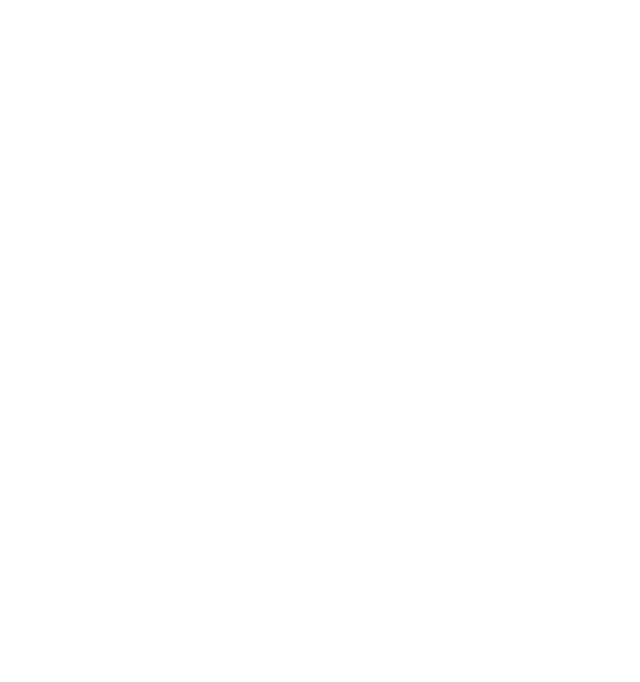
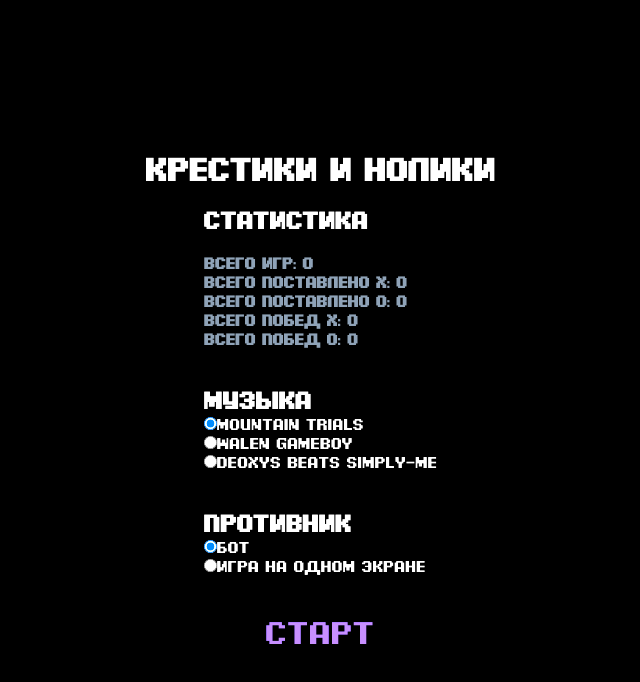
Before and after one commit to cu-e/tic-tac-toe-tochka, a React (Vite) app: page / in a window 1280 px wide. Shown: the top 682 px of the page, without its empty margins (319-959 px from the left). Built offline with nearby package versions, Linux system fonts and the light colour scheme.

Commit message:
Добавить главный файл для связи hooks и components

```diff
--- a/src/App.tsx
+++ b/src/App.tsx
@@ -1,14 +1,131 @@
-import { useState } from 'react'
-import './App.css'
+import { useEffect, useRef, useState } from 'react';
+import './App.css';
+import GameBoard from './components/GameBoard';
+import InfoPanel from './components/InfoPanel';
+import Menu from './components/Menu';
+import Result from './components/Result';
+import useGame from './hooks/useGame';
+import { EnemyValue } from './types/EnemyValue';
+
+
+
+interface EnemyProps{
+  id: EnemyValue, label: string;
+}
+interface TracksProps{
+  id: string, label: string, src: string;
+}
+
+const TRACKS : TracksProps[]= [
+  { id: "track1", label: 'Mountain Trials', src: '/src/assets/sounds/joshua-mclean-mountain-trials.mp3' },
+  { id: "track2", label: 'Walen Gameboy', src: '/src/assets/sounds/walen-gameboy.mp3' },
+  { id: "track3", label: 'Deoxys Beats simply-me', src: '/src/assets/sounds/deoxys-beats-simply-me.mp3' },
+];
+
+const ENEMY: EnemyProps[] = [
+  { id: 'bot', label: 'БОТ' },
+  { id: '1MonitorGames', label: 'Игра на одном экране'},
+];
 
 function App() {
-  const [count, setCount] = useState(0)
+  const { cells, currentPlayer, onCellClick, resetGame, winner, gameOver } = useGame();
+  const [menuVisible, setMenuVisible] = useState(true);
+  const [resultVisible, setResultVisible] = useState(false);
+  const [selectedTrack, setSelectedTrack] = useState(TRACKS[0].id);
+  const [selectedEnemy, setSelectedEnemy] = useState(ENEMY[0].id);
+
+  const audioRef = useRef<HTMLAudioElement | null>(null);
+
+  useEffect(() => {
+    if (audioRef.current) {
+      audioRef.current.src = TRACKS.find(t => t.id === selectedTrack)!.src;
+    }
+  }, [selectedTrack]);
+
+  useEffect(() => {
+    const audio = audioRef.current;
+    const endGame = setTimeout(() =>{
+      if (gameOver && audio) {
+        setResultVisible(true);
+        const fadeSteps = 20;
+        const fadeStepTime = 500 / fadeSteps;
+        let currentStep = 0;
+
+        const fadeAudio = setInterval(() => {
+          if (!audio) {
+            clearInterval(fadeAudio);
+            return;
+          }
+          currentStep++;
+          const newVolume = Math.max(0, 1 - currentStep / fadeSteps);
+          audio.volume = newVolume;
+
+          if (currentStep >= fadeSteps) {
+            audio.pause();
+            audio.currentTime = 0;
+            audio.volume = 1;
+            clearInterval(fadeAudio);
+          }
+        }, fadeStepTime);
+      }
+    }, 1000)
+    return () => clearTimeout(endGame);
+  }, [gameOver]);
+
+  const handleStart = (selectedEmeny : EnemyValue) => {
+    console.log(selectedEmeny)
+    resetGame(selectedEmeny);
+    setMenuVisible(false);
+    if (audioRef.current) {
+      audioRef.current.volume = 1;
+      audioRef.current.play();
+    }
+  };
+
+  const handleMenu = () => {
+    setResultVisible(false);
+    setMenuVisible(true);
+  };
 
   return (
     <>
+      <audio ref={audioRef} loop preload="auto" />
 
+      {menuVisible ? (
+
+        <Menu
+          tracks={TRACKS}
+          enemy={ENEMY}
+          selectedTrack={selectedTrack}
+          onSelectTrack={setSelectedTrack}
+          selectedEnemy={selectedEnemy}
+          onSelectEnemy={setSelectedEnemy}
+          onStart={() => handleStart(selectedEnemy)}
+        />
+
+      ) : (<>{!resultVisible ? (
+        <>
+
+        <div className="gameplay-container">
+          <GameBoard
+            board={cells}
+            onCellClick={onCellClick}
+            isGameOver={gameOver}
+          />
+                    <InfoPanel winner={null} isGameOver={false} currentPlayer={currentPlayer} />
+
+          <div className="tv-light" />
+        </div>
+        <img src='/src/assets/images/background.webp' className='img-back'></img>
+      </>
+      ): (<>
+      <Result winner={winner} onMenu={handleMenu}
+      />
+      </>)
+      }</>)
+      }
     </>
-  )
+  );
 }
 
-export default App
+export default App;
```
